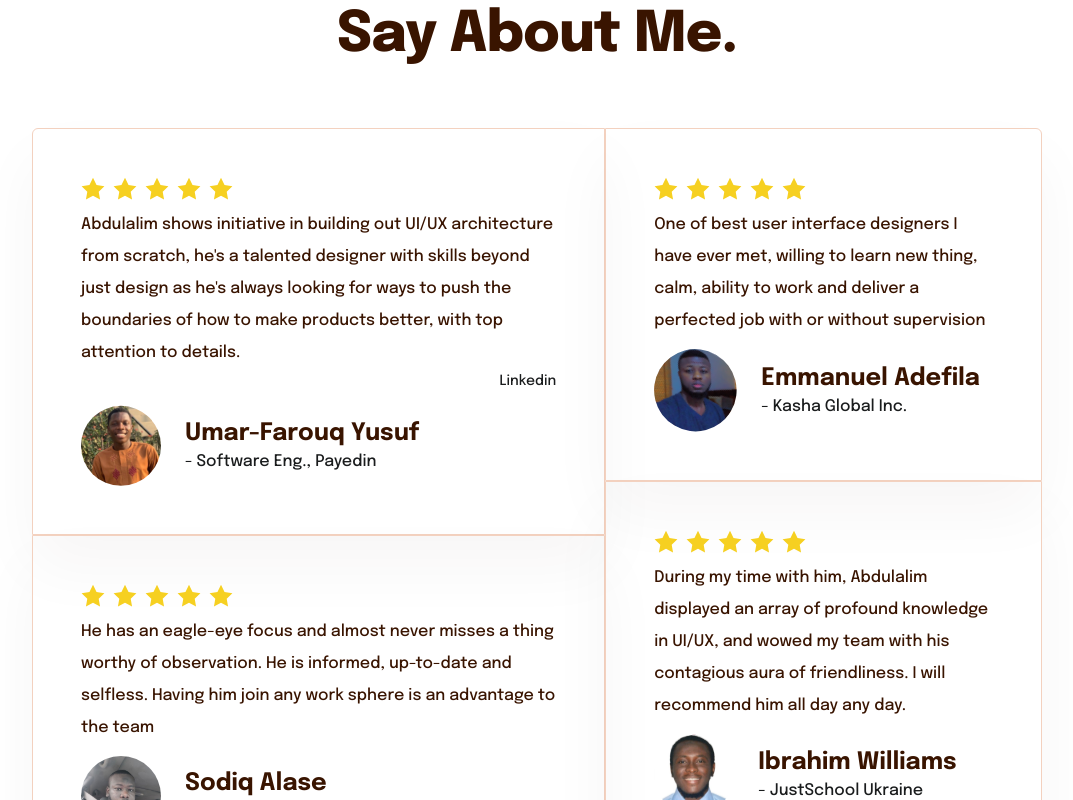
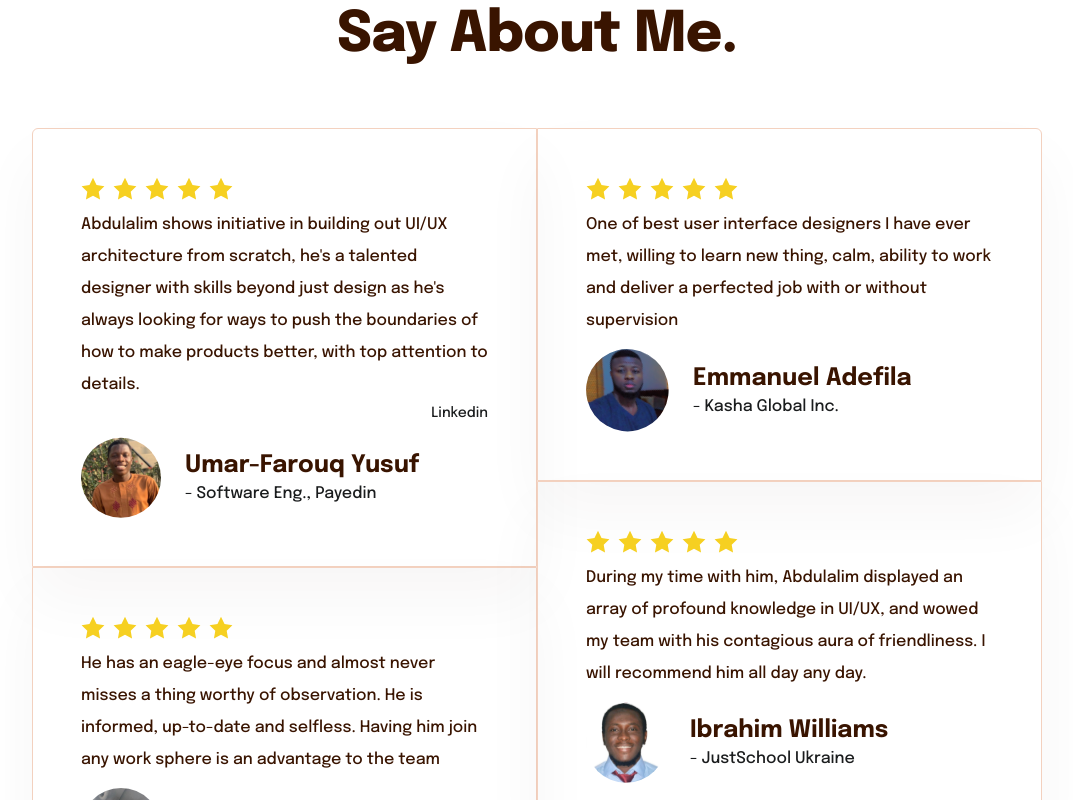
Before and after one commit to Noimot/alims-portfolio, a React (Create React App) app: page / in a window 1280 px wide. Shown: the part 10000-10800 px from the top of the page, without its empty margins (103-1176 px from the left). Built offline with nearby package versions, Linux system fonts and the light colour scheme.

Commit message:
adjust testimonial width

```diff
--- a/src/component/Testimonials.js
+++ b/src/component/Testimonials.js
@@ -19,7 +19,7 @@ const Testimonials = () => {
         </div>
       </div>
       <div className="w-full flex pt-60">
-        <div>
+        <div className="flex-[0.5]">
           <div className="hover:bg-light-yellow2 p-12 shadow-4xl rounded-tl-md border border-solid border-light-yellow2 dark:hover:bg-[#504C61]">
             <StarRating />
             <div className="pt-9">
@@ -71,7 +71,7 @@ const Testimonials = () => {
             </div>
           </div>
         </div>
-        <div>
+        <div className="flex-[0.5]">
           <div className="hover:bg-light-yellow2 p-12 shadow-4xl rounded-tr-md border border-solid border-light-yellow2 dark:hover:bg-[#504C61]">
             <StarRating />
             <div className="pt-9">
```
